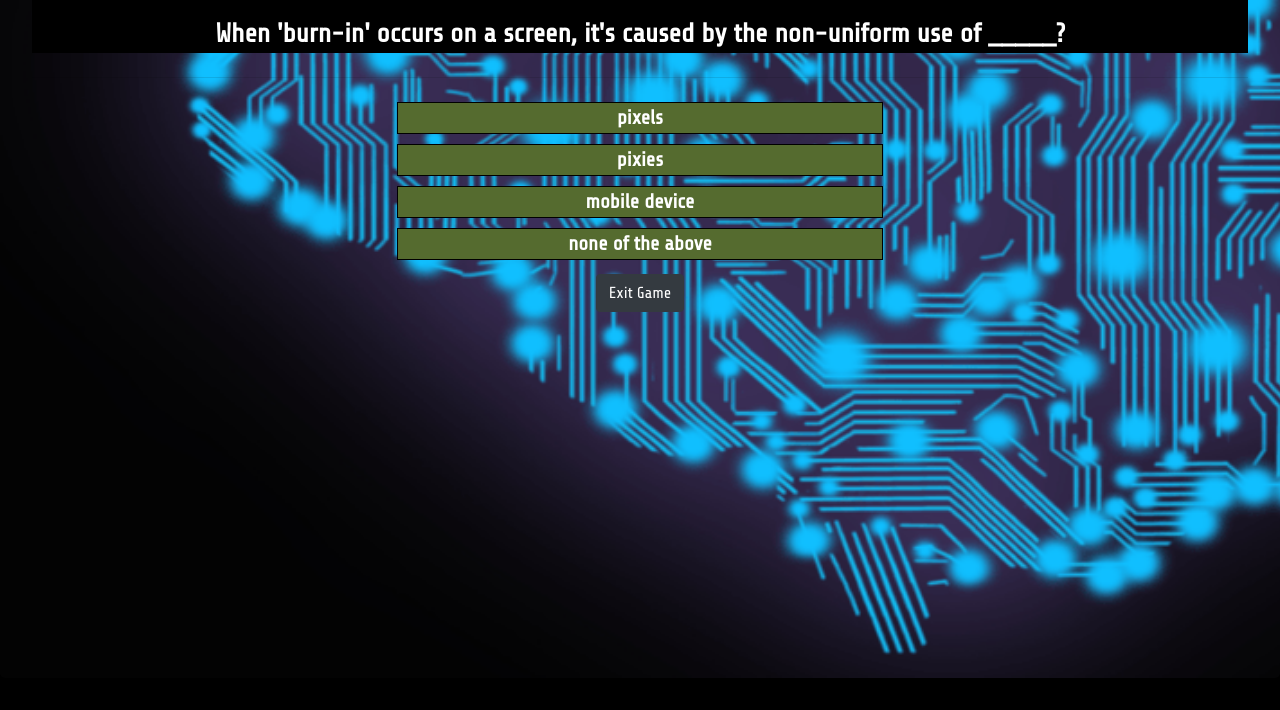
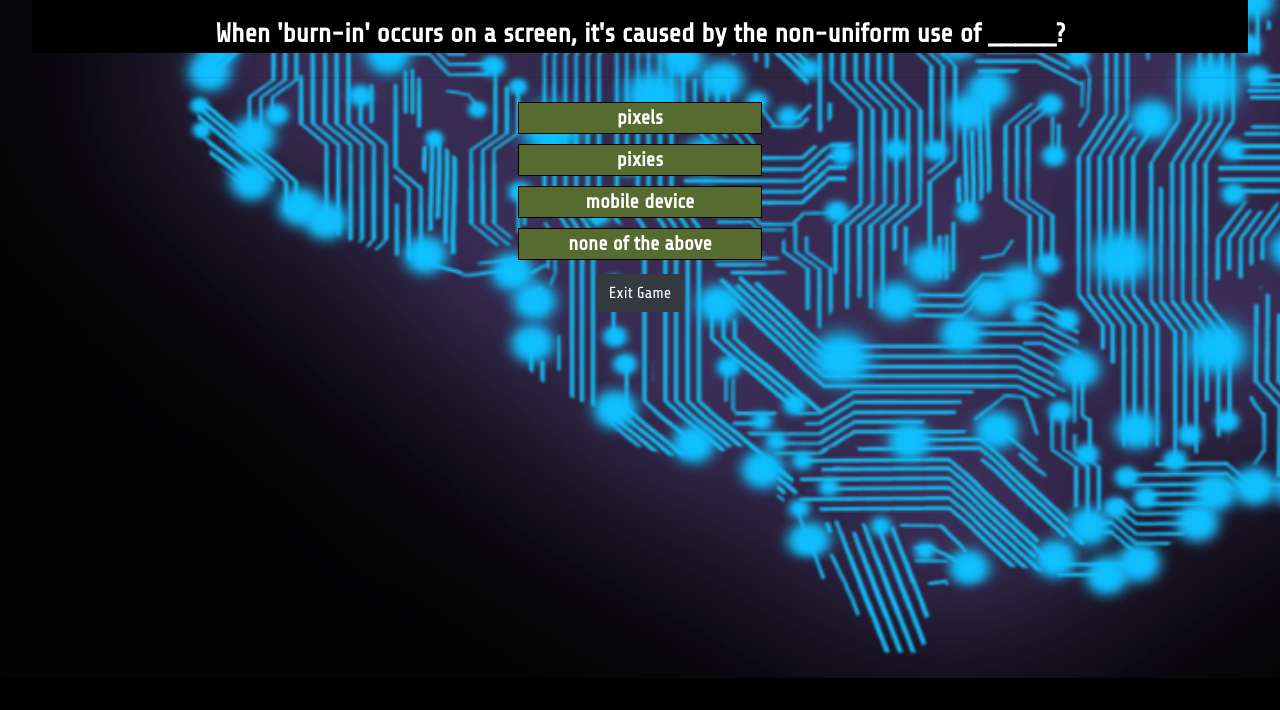
Before and after one commit to GQuinn1011/TriviaGame, a plain HTML site: page index.html in a window 1280 px wide. Both pictures are taken after a click on the button "Start Game". Shown: the part 222-932 px from the top of the page. Drawn offline with nearby package versions, Linux system fonts and the light colour scheme.

Commit message:
minor update to css added larger font

```diff
--- a/assets/css/style.css
+++ b/assets/css/style.css
@@ -25,7 +25,7 @@ body {
 .answer {
     border: 1px solid black;
     margin: 10px auto;
-    width: 100%;
+    width: 50%;
     text-align: center;
     font-size: 20px;
     background-color: darkolivegreen;
@@ -36,6 +36,6 @@ body {
     margin: 10px auto;
     width: 40%;
     text-align: center;
-    font-size: 20px;
+    font-size: 30px;
     color: white;
 }
--- a/assets/javascript/app.js
+++ b/assets/javascript/app.js
@@ -7,7 +7,7 @@ $(document).ready(function() {
     var intervalId;
     var userGuess = "";
     var runTime = false;
-    var pick;
+    var ask;
     var index;
     var newArray = [];
     //var holder = [];
@@ -69,7 +69,7 @@ $(document).ready(function() {
         if (timer === 0) {
             wrongCount++;
             stopTime();
-            $("#ans").text("Wrong! The answer is: " + pick.choices[pick.answer]);
+            $("#ans").text("Wrong! The answer is: " + ask.choices[ask.answer]);
             nextQuestion();
         }
     }
@@ -82,19 +82,19 @@ $(document).ready(function() {
     function askGameQuestions() {
         $("#cancel").show();
         index = Math.floor(Math.random() * gameQuestions.length)
-        pick = gameQuestions[index];
-        $("#question-asked").text(pick.question);
-        for (var i = 0; i < pick.choices.length; i++) {
+        ask = gameQuestions[index];
+        $("#question-asked").text(ask.question);
+        for (var i = 0; i < ask.choices.length; i++) {
             var userAnswers = $("<div>");
             userAnswers.addClass("answer");
-            userAnswers.html(pick.choices[i]);
+            userAnswers.html(ask.choices[i]);
             userAnswers.attr("guess", i);
             $("#ans").append(userAnswers);
         }
         $(".answer").click(function() {
             userAnswers = parseInt($(this).attr("guess"));
 
-            if (userAnswers === pick.answer) {
+            if (userAnswers === ask.answer) {
                 stopTime();
                 correctCount++;
                 userAnswers = "";
@@ -104,14 +104,14 @@ $(document).ready(function() {
                 stopTime();
                 wrongCount++;
                 userAnswers = "";
-                $("#ans").text("Wrong! The answer is: " + pick.choices[pick.answer]);
+                $("#ans").text("Wrong! The answer is: " + ask.choices[ask.answer]);
                 nextQuestion();
             }
         })
     }
 
     function nextQuestion() {
-        newArray.push(pick);
+        newArray.push(ask);
         gameQuestions.splice(index, 1);
         var newQues = setTimeout(function() {
             $("#ans").empty();
```
